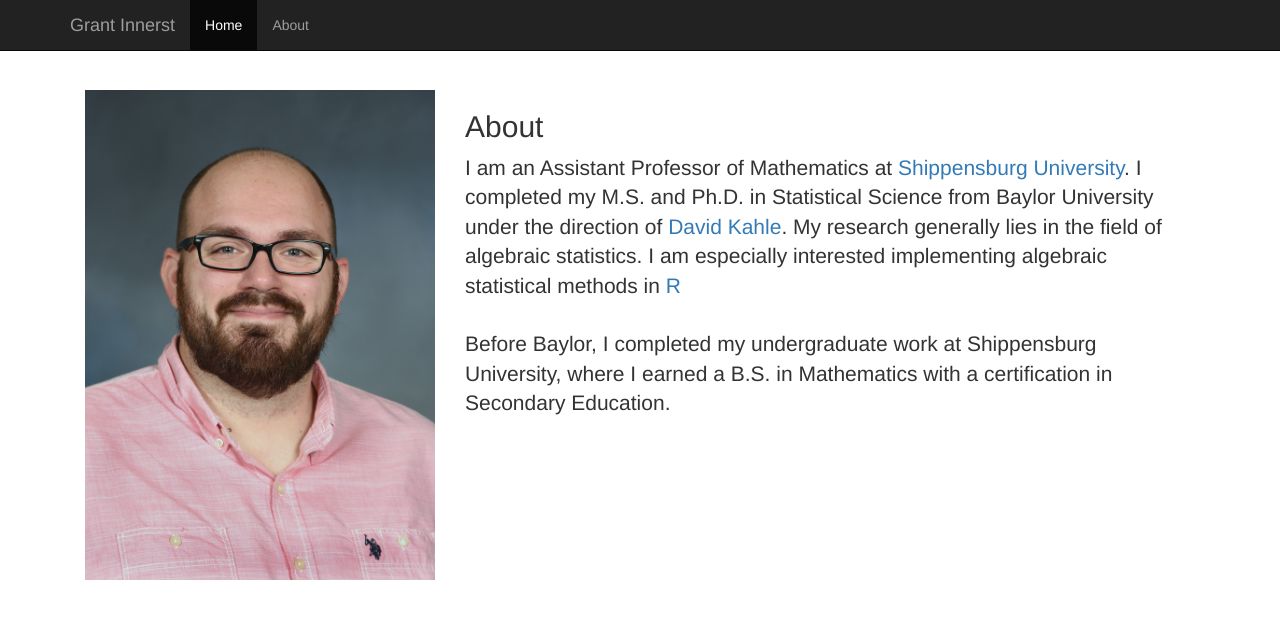
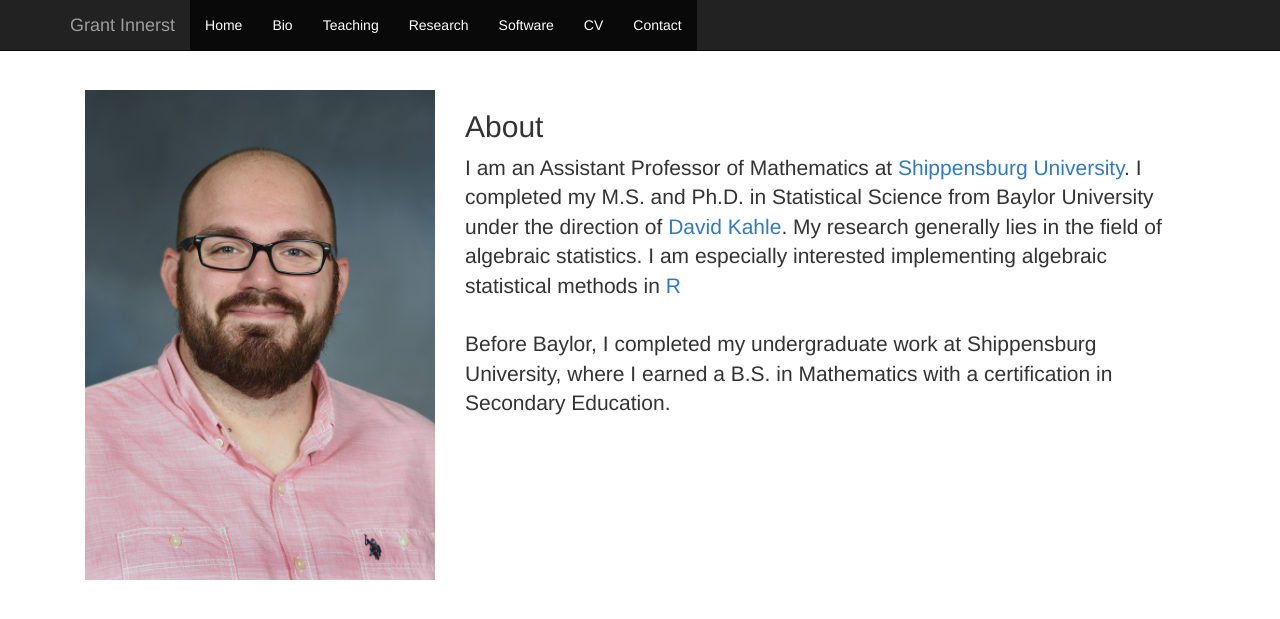
Before and after one commit to GrantInnerst/GrantInnerst.github.io, a Jekyll site: the page built from index.html, in a window 1280 px wide. Shown: the top 619 px of the page. Built offline with Jekyll 4.4.1, drawn with Linux system fonts in a browser that asks for light colours; nearby versions of some CDN libraries; part of the change alters nothing that is shown.

Commit message:
forgot to save changes...

```diff
--- a/_layouts/default.html
+++ b/_layouts/default.html
@@ -2,7 +2,17 @@
 <html>
 <head>
    <meta charset="utf-8">
-   <title>{{ page.title }} - {{ site.title }}</title>
+   <meta name="keywords" content="grant lee innerst,
+	grant innerst,
+	shippensburg math,
+	shippensburg mathematics
+	shippensburg university math,
+	shippensburg university mathematics,
+	shippensburg university,
+	shippensburg data science,
+	baylor statistics,
+	ship math">
+   <title>{{ site.title }}</title>
 
    <link rel="stylesheet" type="text/css" href="{{ site.path }}/css/style.css" >
 
@@ -24,7 +34,12 @@
         <div id="navbar" class="collapse navbar-collapse">
           <ul class="nav navbar-nav">
             <li class="active"><a href="index.html">Home</a></li>
-            <li><a href="https://github.com/henrythemes/jekyll-bootstrap-theme">About</a></li>
+            <li class="active"><a href="bio.html">Bio</a></li>
+            <li class="active"><a href="teaching.html">Teaching</a></li>
+            <li class="active"><a href="research.html">Research</a></li>
+            <li class="active"><a href="software.html">Software</a></li>
+            <li class="active"><a href="cv.html">CV</a></li>
+            <li class="active"><a href="contact.html">Contact</a></li>
           </ul>
         </div><!--/.nav-collapse -->
       </div>
```
